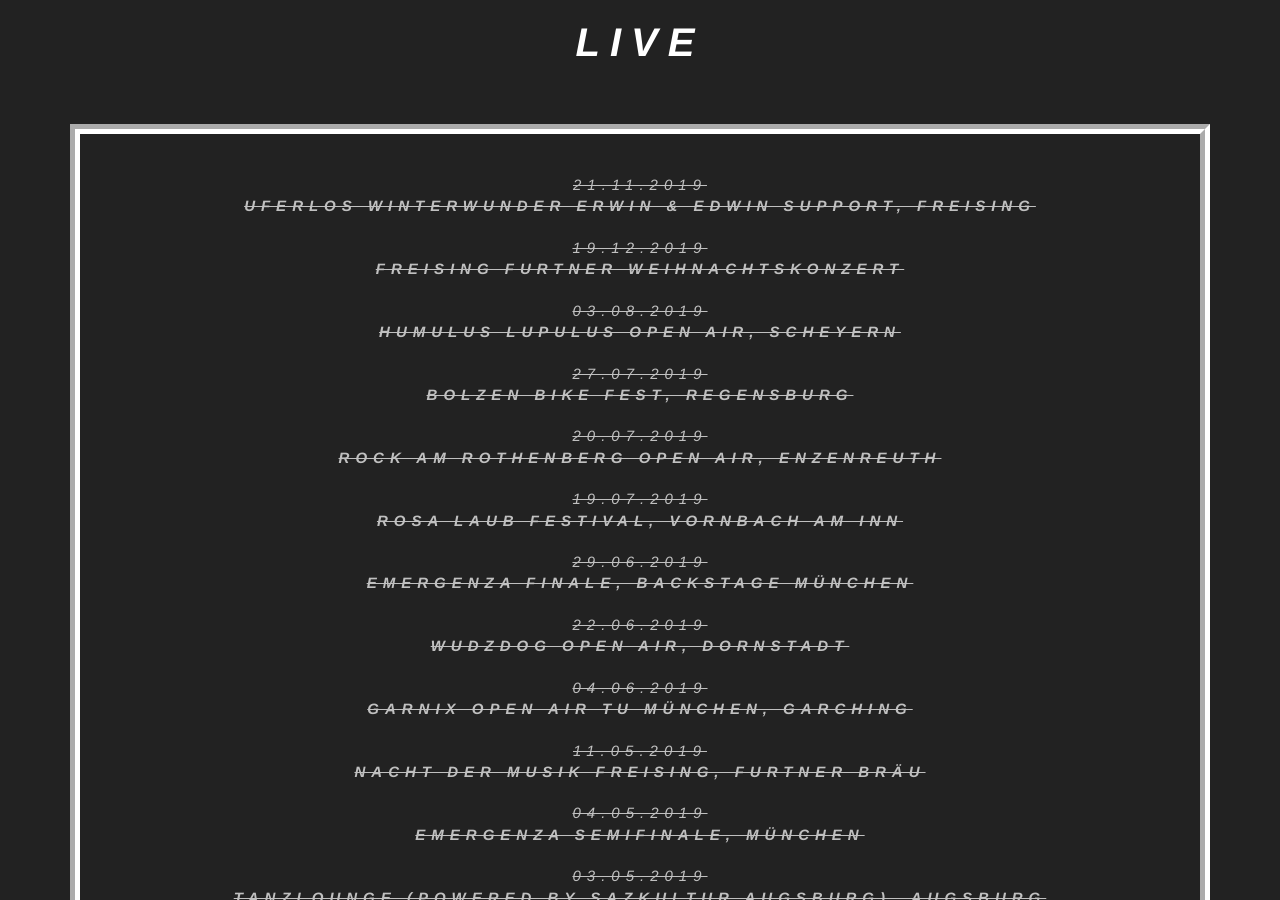
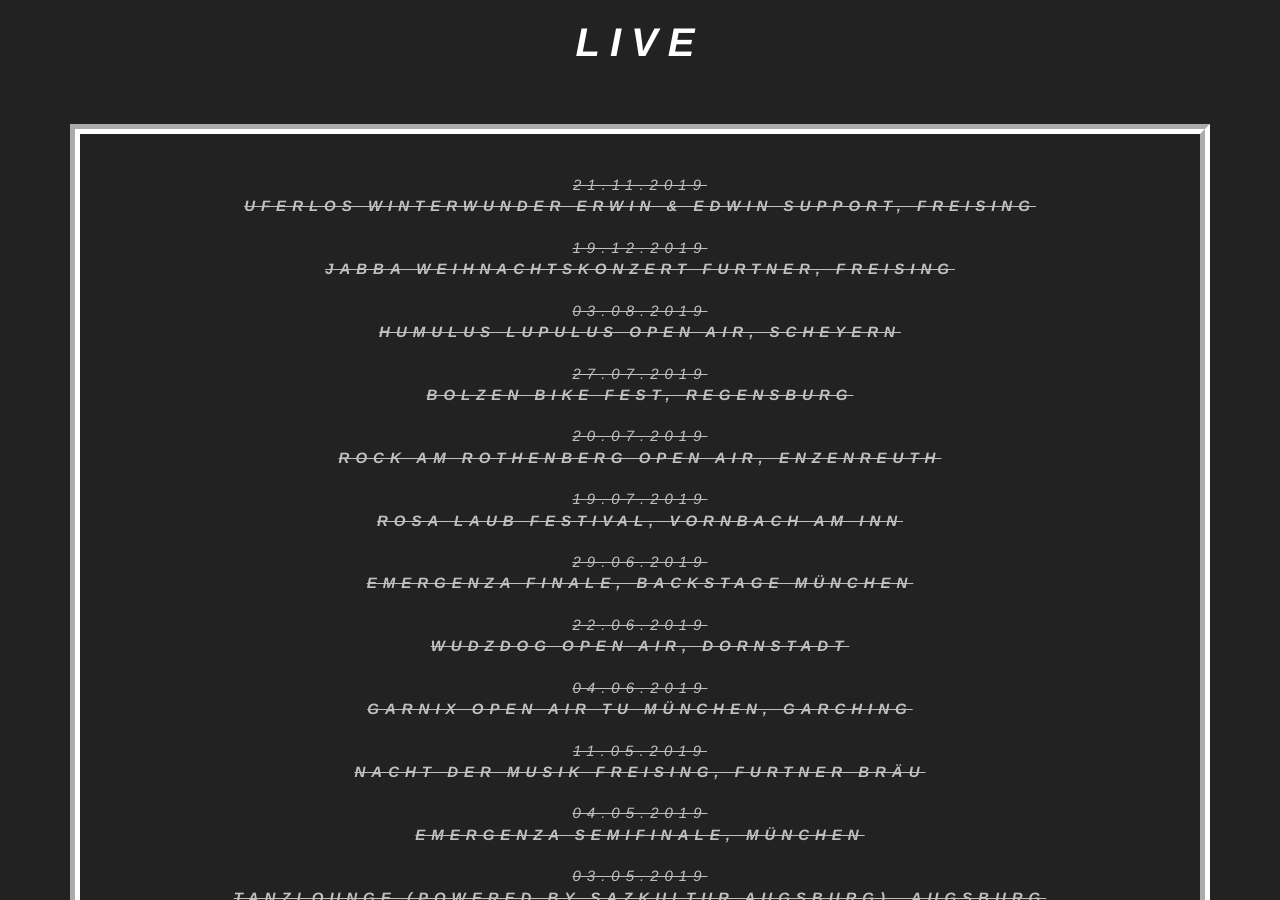
Before and after one commit to jabbadafunk/jabbadafunk.github.io, a Jekyll site: the page built from index.html, in a window 1280 px wide and 900 px high, scrolled down 950 px. Built offline with Jekyll 4.4.1, drawn with Linux system fonts in a browser that asks for light colours.

Commit message:
Update from Forestry.io jabbadafunk@gmail.com updated _data/gigs.yml

```diff
--- a/_data/gigs.yml
+++ b/_data/gigs.yml
@@ -2,7 +2,7 @@
 - location: 'Uferlos Winterwunder Erwin & Edwin Support, Freising '
   date: 2019-11-21 23:00:00 +0000
   completed: ''
-- location: Freising Furtner Weihnachtskonzert
+- location: Jabba Weihnachtskonzert Furtner, Freising
   date: 2019-12-19 23:00:00 +0000
   completed: ''
 - location: Humulus Lupulus Open Air, Scheyern
```
